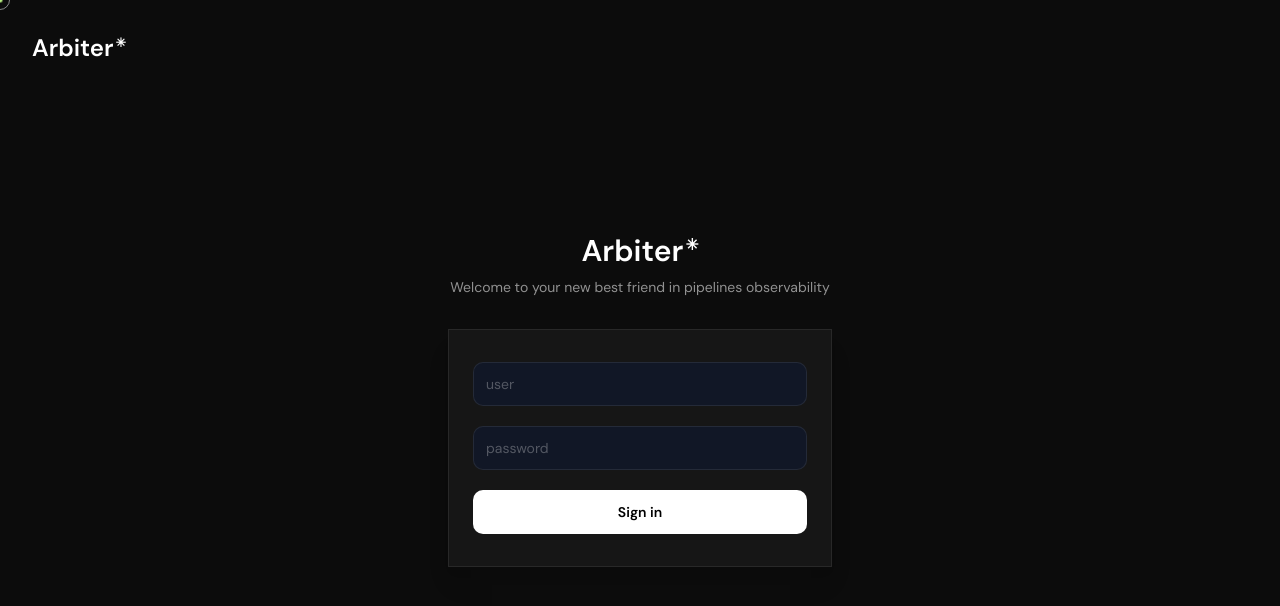
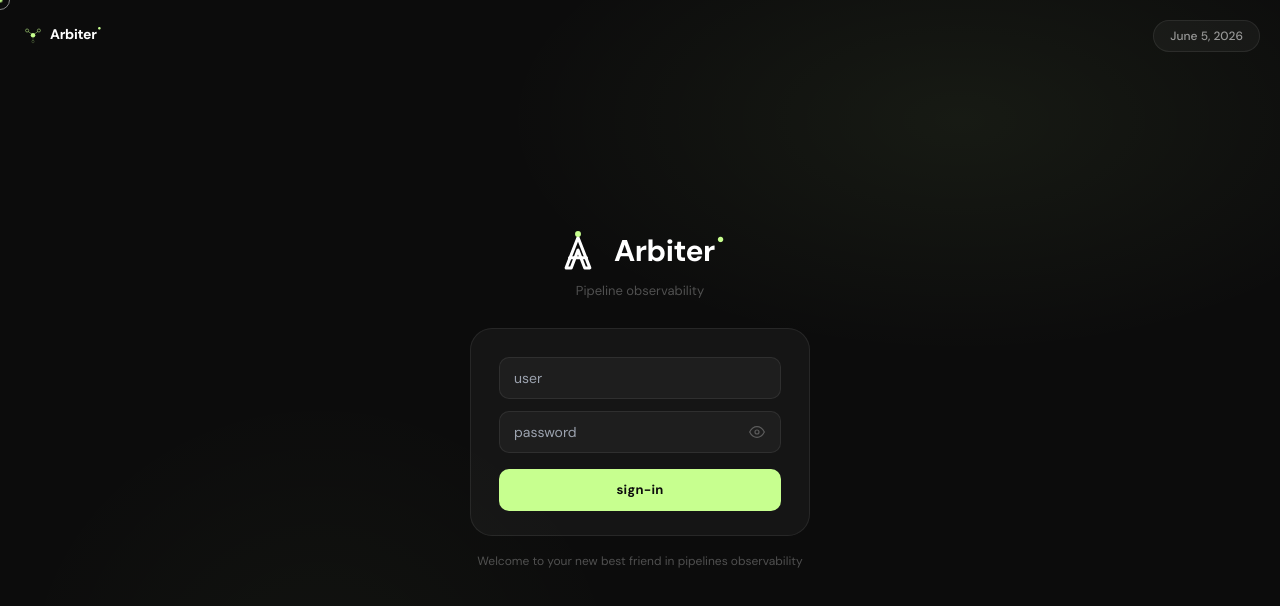
Before and after one commit to felipemchdev/arbiter, a Next.js app in the folder arbiter-dashboard/: page /login in a window 1280 px wide. Shown: the top 606 px of the page. Built offline with nearby package versions, Linux system fonts and the light colour scheme.

Commit message:
feat: login page complete rebranding

```diff
--- a/arbiter-dashboard/app/(auth)/login/page.tsx
+++ b/arbiter-dashboard/app/(auth)/login/page.tsx
@@ -1,58 +1,245 @@
-"use client";
+'use client'
+import { ArbiterSymbol } from '@/components/logo/symbol'
+import { ArbiterLettermark } from '@/components/logo/lettermark'
+import { signIn } from 'next-auth/react'
+import { useState, useEffect } from 'react'
 
-import { Button } from "@/components/ui/button";
-import { Card, CardContent } from "@/components/ui/card";
-import { Input } from "@/components/ui/input";
-import { signIn } from "next-auth/react";
-import { useState, useTransition } from "react";
-
-type Status = "idle" | "loading" | "success" | "error";
+type Status = 'idle' | 'loading' | 'error' | 'success'
 
 export default function LoginPage() {
-  const [org, setOrg] = useState("");
-  const [key, setKey] = useState("");
-  const [status, setStatus] = useState<Status>("idle");
-  const [, startTransition] = useTransition();
+  const [user, setUser]         = useState('')
+  const [password, setPassword] = useState('')
+  const [showPw, setShowPw]     = useState(false)
+  const [status, setStatus]     = useState<Status>('idle')
+  const [date, setDate]         = useState('')
 
-  const handleLogin = () => {
-    setStatus("loading");
-    startTransition(async () => {
-      const result = await signIn("credentials", { username: org, password: key, redirect: false });
-      if (result?.error) { setStatus("error"); setTimeout(() => setStatus("idle"), 2000); }
-      else { setStatus("success"); window.location.href = "/dashboard"; }
-    });
-  };
+  useEffect(() => {
+    setDate(new Date().toLocaleDateString('en-US', { month: 'long', day: 'numeric', year: 'numeric' }))
+  }, [])
 
-  const btnColor = status === "success" ? "bg-[var(--status-success)] text-white" : status === "error" ? "bg-[var(--status-failed)] text-white" : "bg-white text-black";
+  const handleLogin = async () => {
+    if (!user || !password || status === 'loading') return
+    setStatus('loading')
+    const res = await signIn('credentials', { username: user, password, redirect: false })
+    if (res?.error) {
+      setStatus('error')
+      setTimeout(() => setStatus('idle'), 2200)
+    } else {
+      setStatus('success')
+      window.location.href = '/dashboard'
+    }
+  }
+
+  const isError   = status === 'error'
+  const isLoading = status === 'loading'
 
   return (
-    <main className="flex min-h-screen flex-col items-center justify-center p-6 relative">
-      <div className="absolute top-8 left-8">
-        <span className="font-display font-semibold text-2xl">
-          Arbiter
-          <span className="align-super text-[0.52em] leading-none ml-[2px]">✳</span>
+    <main style={{
+      minHeight: '100vh',
+      background: 'var(--bg)',
+      display: 'flex',
+      alignItems: 'center',
+      justifyContent: 'center',
+      position: 'relative',
+      overflow: 'hidden',
+    }}>
+      <div style={{
+        position: 'absolute', inset: 0, pointerEvents: 'none',
+        background: `
+          radial-gradient(ellipse 55% 45% at 75% 15%, rgba(199,255,143,0.06) 0%, transparent 65%),
+          radial-gradient(ellipse 40% 60% at 25% 85%, rgba(199,255,143,0.03) 0%, transparent 60%)
+        `,
+      }} />
+
+      <div style={{ position: 'absolute', top: 24, left: 24, display: 'flex', alignItems: 'center', gap: 8 }}>
+        <ArbiterSymbol size={18} />
+        <span style={{
+          fontFamily: "'Pragmatica Extended', 'DM Sans', sans-serif",
+          fontWeight: 700, fontSize: 14,
+          color: 'var(--text)', letterSpacing: '-0.3px',
+        }}>
+          Arbiter<sup style={{ fontSize: '0.44em', verticalAlign: 'super', marginLeft: 1, color: 'var(--accent)' }}>●</sup>
         </span>
       </div>
-      <div className="mb-8 text-center">
-        <h1 className="text-3xl font-display font-semibold mb-2">
-          Arbiter
-          <span className="align-super text-[0.52em] leading-none ml-[2px]">✳</span>
-        </h1>
-        <p className="text-[var(--text-secondary)] text-sm">Welcome to your new best friend in pipelines observability</p>
+
+      <div style={{
+        position: 'absolute', top: 20, right: 20,
+        background: 'var(--bg-surface)',
+        border: '1px solid var(--border)',
+        borderRadius: 'var(--r-pill)',
+        padding: '6px 16px',
+        fontSize: 12, color: 'var(--text-secondary)',
+        fontWeight: 500,
+      }}>
+        {date}
       </div>
-      <Card className={"w-full max-w-sm border-[var(--border)] bg-[var(--bg-card)] backdrop-blur-[var(--card-blur)] shadow-xl transition-all " + (status === "error" ? "border-[var(--status-failed)]" : "hover:border-[var(--border-hover)] hover:bg-[var(--bg-card-hover)]")}>
-        <CardContent className="flex flex-col gap-5 px-6 py-8">
-          <Input placeholder="user" value={org} onChange={e => setOrg(e.target.value)} className="bg-[rgba(15,25,50,0.6)] border-[var(--border)] rounded-[10px] text-sm h-11 text-white focus:border-[var(--accent-blue)] focus:ring-[3px] focus:ring-[rgba(74,144,217,0.15)] focus:outline-none" onKeyDown={e => e.key === "Enter" && handleLogin()} />
-          <Input type="password" placeholder="password" value={key} onChange={e => setKey(e.target.value)} className="bg-[rgba(15,25,50,0.6)] border-[var(--border)] rounded-[10px] text-sm h-11 text-white focus:border-[var(--accent-blue)] focus:ring-[3px] focus:ring-[rgba(74,144,217,0.15)] focus:outline-none" onKeyDown={e => e.key === "Enter" && handleLogin()} />
-          <Button className={"w-full h-11 rounded-[10px] font-sans font-semibold transition-all duration-200 " + btnColor + (status === "error" ? " animate-[shake_0.4s_ease-in-out]" : "")} disabled={status === "loading" || status === "success"} onClick={handleLogin}>
-            {status === "loading" ? <Spinner /> : status === "success" ? <Check /> : status === "error" ? <X /> : "Sign in"}
-          </Button>
-        </CardContent>
-      </Card>
+
+      <div className="animate-fade-in" style={{
+        display: 'flex', flexDirection: 'column', alignItems: 'center', gap: 0,
+        width: '100%', maxWidth: 380, padding: '0 20px',
+      }}>
+        <div style={{ display: 'flex', alignItems: 'center', gap: 14, marginBottom: 8 }}>
+          <ArbiterLettermark size={44} />
+          <span style={{
+            fontFamily: "'Pragmatica Extended', 'DM Sans', sans-serif",
+            fontWeight: 700, fontSize: 30,
+            color: 'var(--text)', letterSpacing: '-0.5px', lineHeight: 1,
+          }}>
+            Arbiter<sup style={{ fontSize: '0.42em', verticalAlign: 'super', marginLeft: 2, color: 'var(--accent)' }}>●</sup>
+          </span>
+        </div>
+
+        <p style={{
+          fontSize: 13, color: 'var(--text-muted)',
+          marginBottom: 28, textAlign: 'center', lineHeight: 1.5,
+        }}>
+          Pipeline observability
+        </p>
+
+        <div style={{
+          width: '100%',
+          background: 'var(--bg-card)',
+          border: `1px solid ${isError ? 'rgba(239,68,68,0.30)' : 'var(--border)'}`,
+          borderRadius: 'var(--r-xl)',
+          padding: '28px 28px 24px',
+          transition: 'border-color var(--duration-base) var(--ease)',
+          backdropFilter: 'blur(20px)',
+        }}>
+          <div style={{ marginBottom: 12 }}>
+            <input
+              type="text"
+              placeholder="user"
+              value={user}
+              onChange={e => setUser(e.target.value)}
+              onKeyDown={e => e.key === 'Enter' && handleLogin()}
+              autoComplete="username"
+              style={{
+                width: '100%', height: 42,
+                background: 'var(--bg-surface)',
+                border: '1px solid var(--border)',
+                borderRadius: 'var(--r-md)',
+                color: 'var(--text)',
+                fontFamily: "'DM Sans', sans-serif",
+                fontSize: 14, padding: '0 14px',
+                outline: 'none',
+                transition: 'border-color var(--duration-fast) var(--ease)',
+              }}
+              onFocus={e => {
+                e.target.style.borderColor = 'var(--border-focus)'
+                e.target.style.boxShadow = '0 0 0 3px var(--accent-muted)'
+              }}
+              onBlur={e => {
+                e.target.style.borderColor = 'var(--border)'
+                e.target.style.boxShadow = 'none'
+              }}
+            />
+          </div>
+
+          <div style={{ marginBottom: 16, position: 'relative' }}>
+            <input
+              type={showPw ? 'text' : 'password'}
+              placeholder="password"
+              value={password}
+              onChange={e => setPassword(e.target.value)}
+              onKeyDown={e => e.key === 'Enter' && handleLogin()}
+              autoComplete="current-password"
+              style={{
+                width: '100%', height: 42,
+                background: 'var(--bg-surface)',
+                border: '1px solid var(--border)',
+                borderRadius: 'var(--r-md)',
+                color: 'var(--text)',
+                fontFamily: "'DM Sans', sans-serif",
+                fontSize: 14, padding: '0 42px 0 14px',
+                outline: 'none',
+                transition: 'border-color var(--duration-fast) var(--ease)',
+              }}
+              onFocus={e => {
+                e.target.style.borderColor = 'var(--border-focus)'
+                e.target.style.boxShadow = '0 0 0 3px var(--accent-muted)'
+              }}
+              onBlur={e => {
+                e.target.style.borderColor = 'var(--border)'
+                e.target.style.boxShadow = 'none'
+              }}
+            />
+            <button
+              type="button"
+              onClick={() => setShowPw(v => !v)}
+              style={{
+                position: 'absolute', right: 12, top: '50%', transform: 'translateY(-50%)',
+                background: 'none', border: 'none',
+                color: 'var(--text-muted)', padding: 4, lineHeight: 0,
+                transition: 'color var(--duration-fast) var(--ease)',
+              }}
+              onMouseEnter={e => (e.currentTarget.style.color = 'var(--text-secondary)')}
+              onMouseLeave={e => (e.currentTarget.style.color = 'var(--text-muted)')}
+              aria-label={showPw ? 'Hide password' : 'Show password'}
+            >
+              {showPw ? (
+                <svg width="16" height="16" viewBox="0 0 24 24" fill="none" stroke="currentColor" strokeWidth="1.8">
+                  <path d="M17.94 17.94A10.07 10.07 0 0112 20c-7 0-11-8-11-8a18.45 18.45 0 015.06-5.94"/>
+                  <path d="M9.9 4.24A9.12 9.12 0 0112 4c7 0 11 8 11 8a18.5 18.5 0 01-2.16 3.19"/>
+                  <line x1="1" y1="1" x2="23" y2="23"/>
+                </svg>
+              ) : (
+                <svg width="16" height="16" viewBox="0 0 24 24" fill="none" stroke="currentColor" strokeWidth="1.8">
+                  <path d="M1 12s4-8 11-8 11 8 11 8-4 8-11 8-11-8-11-8z"/>
+                  <circle cx="12" cy="12" r="3"/>
+                </svg>
+              )}
+            </button>
+          </div>
+
+          <button
+            onClick={handleLogin}
+            disabled={isLoading || status === 'success'}
+            style={{
+              width: '100%', height: 42,
+              background: isError ? 'rgba(239,68,68,0.15)' : 'var(--accent)',
+              border: isError ? '1px solid rgba(239,68,68,0.30)' : 'none',
+              borderRadius: 'var(--r-md)',
+              color: isError ? 'var(--failed)' : 'var(--accent-text)',
+              fontFamily: "'DM Sans', sans-serif",
+              fontSize: 13, fontWeight: 700,
+              letterSpacing: '0.02em',
+              transition: 'all var(--duration-base) var(--ease)',
+              display: 'flex', alignItems: 'center', justifyContent: 'center', gap: 8,
+              opacity: isLoading ? 0.7 : 1,
+            }}
+            onMouseEnter={e => {
+              if (isError || isLoading) return
+              ;(e.currentTarget as HTMLElement).style.background = 'var(--accent-hover)'
+            }}
+            onMouseLeave={e => {
+              if (isError) return
+              ;(e.currentTarget as HTMLElement).style.background = 'var(--accent)'
+            }}
+          >
+            {isLoading ? (
+              <span style={{
+                width: 14, height: 14,
+                border: '2px solid var(--accent-text)',
+                borderTopColor: 'transparent',
+                borderRadius: '50%',
+                animation: 'spin 0.7s linear infinite',
+                display: 'inline-block',
+              }} />
+            ) : isError ? (
+              'Invalid credentials'
+            ) : (
+              'sign-in'
+            )}
+          </button>
+        </div>
+
+        <p style={{
+          fontSize: 12, color: 'var(--text-muted)',
+          marginTop: 16, textAlign: 'center', lineHeight: 1.6,
+        }}>
+          Welcome to your new best friend in pipelines observability
+        </p>
+      </div>
     </main>
-  );
+  )
 }
-
-function Spinner() { return <svg className="animate-spin h-5 w-5" viewBox="0 0 24 24"><circle className="opacity-25" cx="12" cy="12" r="10" stroke="currentColor" strokeWidth="4" fill="none" /><path className="opacity-75" fill="currentColor" d="M4 12a8 8 0 018-8V0C5.373 0 0 5.373 0 12h4z" /></svg>; }
-function Check() { return <svg className="animate-[pop-in_0.3s_ease-out] h-5 w-5" viewBox="0 0 24 24" fill="none" stroke="currentColor" strokeWidth="3"><path d="M5 13l4 4L19 7" /></svg>; }
-function X() { return <svg className="animate-[pop-in_0.3s_ease-out] h-5 w-5" viewBox="0 0 24 24" fill="none" stroke="currentColor" strokeWidth="3"><path d="M18 6L6 18M6 6l12 12" /></svg>; }
```
